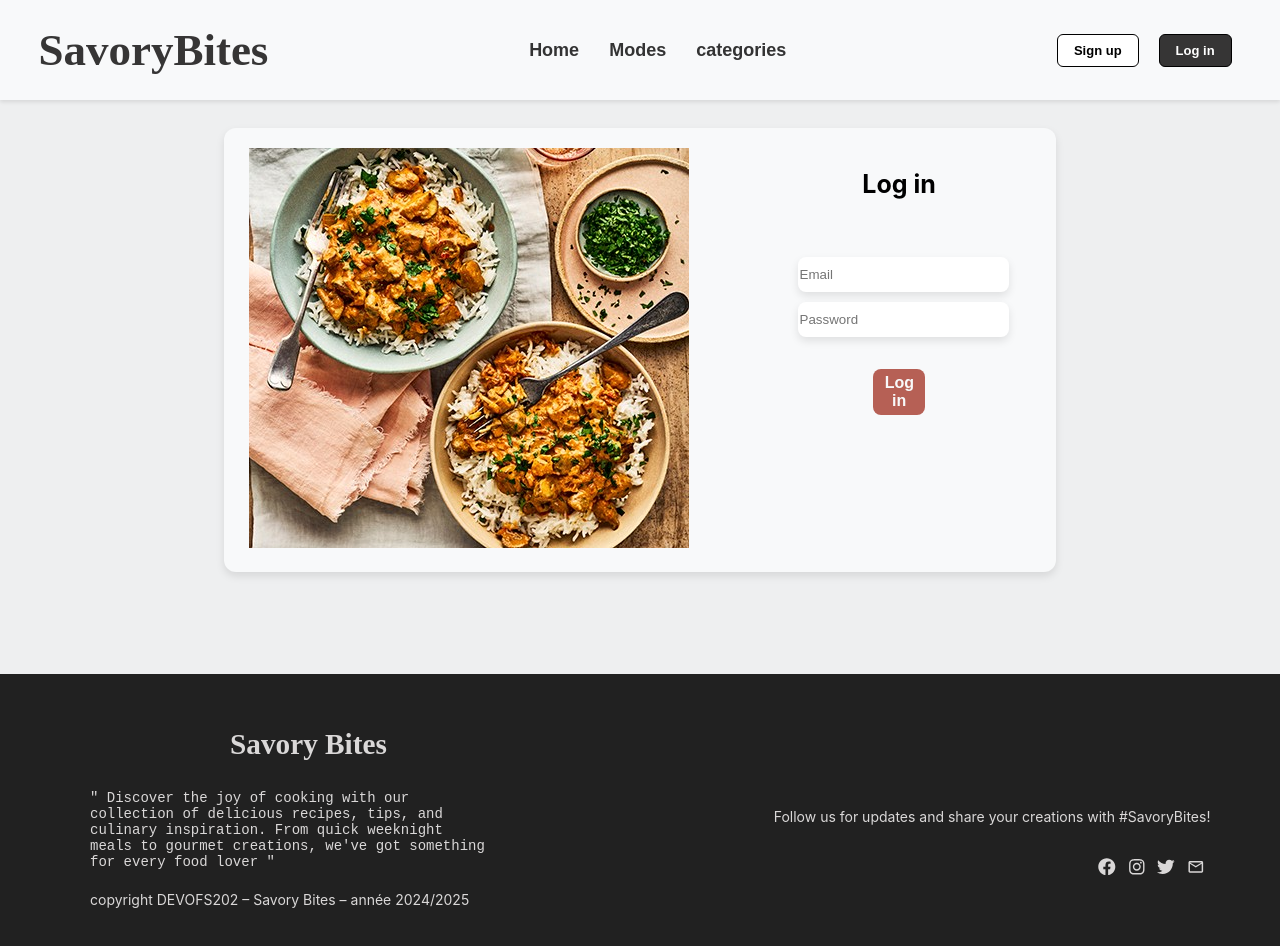
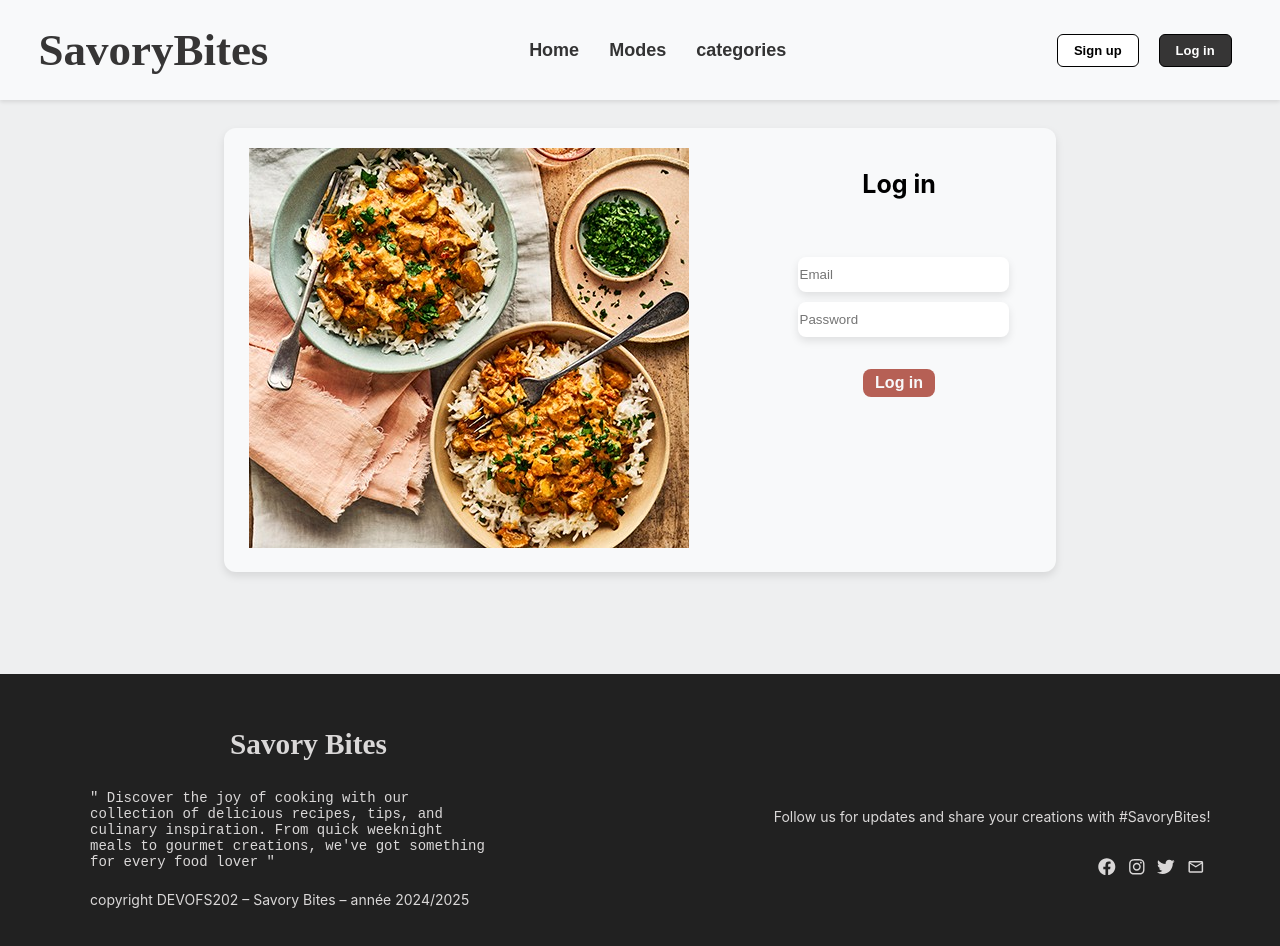
Before and after one commit to salmabenhami/SavoryBytes, a React (Create React App) app: page /login in a window 1280 px wide. Shown: the top 946 px of the page. Built offline with nearby package versions, Linux system fonts and the light colour scheme.

Commit message:
Save local changes to App.css

```diff
--- a/src/App.css
+++ b/src/App.css
@@ -82,7 +82,7 @@ li.dropdown {
   background: rgba(255, 255, 255, 0.08);
   border-radius: 8px;
   box-shadow: 0 4px 30px rgba(0, 0, 0, 0.1);
-  backdrop-filter: blur(2.8px);
+  backdrop-filter: blur(0.5px);
   -webkit-backdrop-filter: blur(2.8px);
   border: 1px solid rgba(255, 255, 255, 0.17);
 }
@@ -256,7 +256,7 @@ li.dropdown {
 .form button{
   margin: 5%;
   padding: 5px 12px;
-  width: 20%;
+  max-width: 30%;
   font-size: 16px;
   font-weight: bold;
   border: none;
--- a/src/components/pages/UpdateUser.jsx
+++ b/src/components/pages/UpdateUser.jsx
@@ -24,11 +24,11 @@ const UpdateUser=()=>{
             setError("All fields are required!");
             return;
         }
-        if (users.find((user) => user.email === newemail)) {
+        if (user.email !== newemail && users.find((user) => user.email === newemail)) {
             setError("Email is already registered.");
               return false;
             }
-        if (users.find((user) => user.username === newusername)) {
+        if (user.username !== newusername && users.find((user) => user.username === newusername)) {
             setError("User Name is already registered.");
                 return false;
             }
--- a/src/redux/Signup/ReducerAuth.jsx
+++ b/src/redux/Signup/ReducerAuth.jsx
@@ -1,4 +1,3 @@
-
 const initialState = {
   isAuthenticated: false,
   currentUser: null,
```
